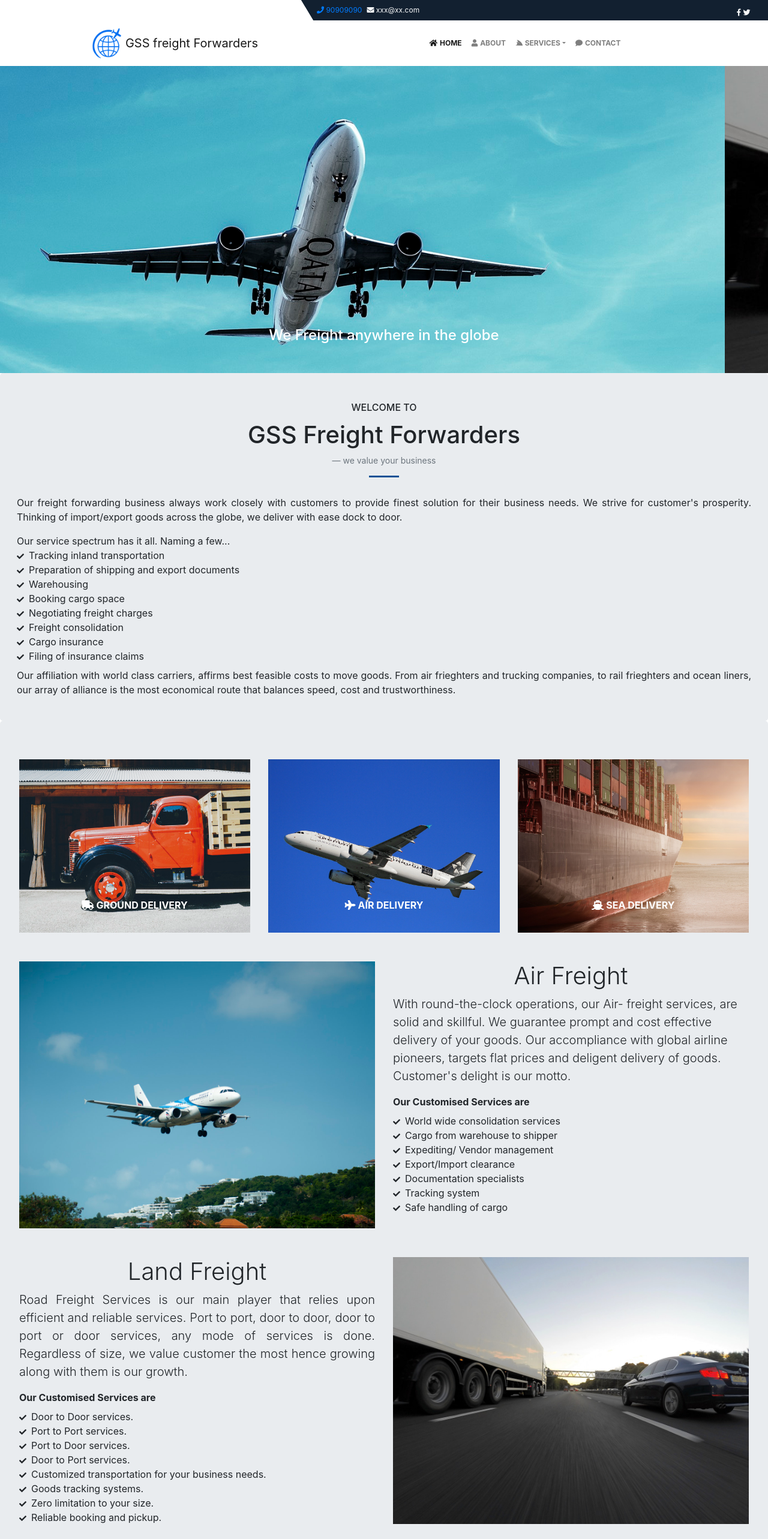
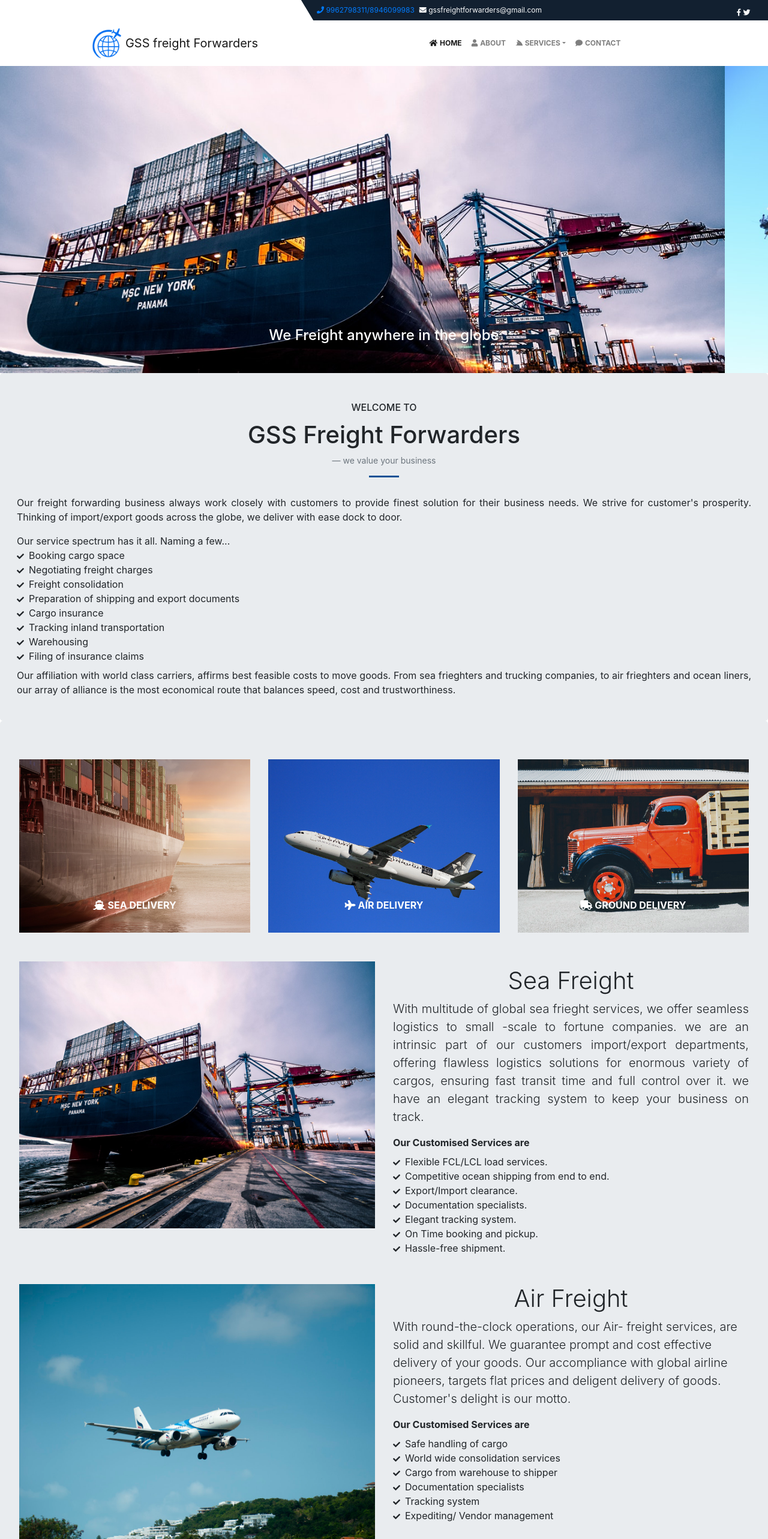
Before and after one commit to premkumar91/react-practise, a React (Create React App) app: page / in a window 1280 px wide. Shown: the top 2566 px of the page at 60% size. Built offline with nearby package versions, Linux system fonts and the light colour scheme.

Commit message:
content prioritized based on client requirements

```diff
--- a/src/components/about/About.js
+++ b/src/components/about/About.js
@@ -16,7 +16,7 @@ function About(){
         <h1 className="display-4 text-center mb-2">Freight Forwarding Services</h1>
         {/* <p className="lead mb-5 mt-5 text-justify">Our freight forwarding services are built for any size of firms. we strive hard to make our customers happy by understanding their needs and deliver the best solutions. From ocean shipments to airfreight and inland transportation, our established carrier network ensure complete safety, fast transit times and hassle free shipment to destination.</p> */}
         <p className="lead mb-5 mt-5 text-justify">
-          Our affiliation with world class carriers, affirms best feasible costs to move goods. From air frieghters and trucking companies, to rail frieghters and ocean liners, our array of alliance is the most economical route that balances speed, cost and trustworthiness.
+          Our affiliation with world class carriers, affirms best feasible costs to move goods. From sea frieghters and trucking companies, to air frieghters and ocean liners, our array of alliance is the most economical route that balances speed, cost and trustworthiness.
         </p>
         <FreightServicesPromo/>
       </div>
--- a/src/components/content/CompanyDescription.js
+++ b/src/components/content/CompanyDescription.js
@@ -20,17 +20,17 @@ class CompanyDescription extends React.Component{
                             Our service spectrum has it all. Naming a few...
                         </p>
                         <ul className="list-group list-group-flush">
-                            <li className="list-group-item list-item-unset"><i className="fa fa-check" aria-hidden="true"></i>Tracking inland transportation</li>
-                            <li className="list-group-item list-item-unset"><i className="fa fa-check" aria-hidden="true"></i>Preparation of shipping and export documents</li>
-                            <li className="list-group-item list-item-unset"><i className="fa fa-check" aria-hidden="true"></i>Warehousing</li>
                             <li className="list-group-item list-item-unset"><i className="fa fa-check" aria-hidden="true"></i>Booking cargo space</li>
                             <li className="list-group-item list-item-unset"><i className="fa fa-check" aria-hidden="true"></i>Negotiating freight charges</li>
                             <li className="list-group-item list-item-unset"><i className="fa fa-check" aria-hidden="true"></i>Freight consolidation</li>
+                            <li className="list-group-item list-item-unset"><i className="fa fa-check" aria-hidden="true"></i>Preparation of shipping and export documents</li>
                             <li className="list-group-item list-item-unset"><i className="fa fa-check" aria-hidden="true"></i>Cargo insurance</li>
+                            <li className="list-group-item list-item-unset"><i className="fa fa-check" aria-hidden="true"></i>Tracking inland transportation</li>
+                            <li className="list-group-item list-item-unset"><i className="fa fa-check" aria-hidden="true"></i>Warehousing</li>
                             <li className="list-group-item list-item-unset"><i className="fa fa-check" aria-hidden="true"></i>Filing of insurance claims </li>
                         </ul>
                         <p className="mt-2">
-                            Our affiliation with world class carriers, affirms best feasible costs to move goods. From air frieghters and trucking companies, to rail frieghters and ocean liners, our array of alliance is the most economical route that balances speed, cost and trustworthiness.
+                            Our affiliation with world class carriers, affirms best feasible costs to move goods. From sea frieghters and trucking companies, to air frieghters and ocean liners, our array of alliance is the most economical route that balances speed, cost and trustworthiness.
                         </p>
                     </div>
                 </span>
--- a/src/components/content/Content.js
+++ b/src/components/content/Content.js
@@ -6,8 +6,27 @@ class Content extends React.Component{
       this.supportedBreakPoints = [320,576,768,1024,1200,1440];
       this.activeBreakPoint = '';
       this.state = {
-          slides:[{
-            "id":1,
+          slides:[
+            {
+                "id":1,
+                "320":["ship3_576x324.jpeg"],  //array to support diffrent dpi later
+                "576":["ship3_576x324.jpeg"],
+                "768":["ship3_768x308.jpeg"],
+                "1024":["ship3_1024x410.jpeg"],
+                "1200":["ship3_1200x480.jpeg"],
+                "1440":["ship3_1440x576.jpeg"]
+              },
+              {
+                "id":2,
+                "320":["ship2_576x374.jpeg"],  //array to support diffrent dpi later
+                "576":["ship2_576x374.jpeg"],
+                "768":["ship2_768x308.jpeg"],
+                "1024":["ship2_1024x410.jpeg"],
+                "1200":["ship2_1200x480.jpeg"],
+                "1440":["ship2_1440x576.jpeg"]
+              },
+            {
+            "id":3,
             "320":["flight1_576x324.jpeg"],  //array to support diffrent dpi later
             "576":["flight1_576x324.jpeg"],
             "768":["flight1_768x308.jpeg"],
@@ -16,7 +35,7 @@ class Content extends React.Component{
             "1440":["flight1_1440x576.jpeg"]
           },
           {
-            "id":2,
+            "id":4,
             "320":["truck2_576x324.jpeg"],  //array to support diffrent dpi later
             "576":["truck2_576x324.jpeg"],
             "768":["truck2_768x308.jpeg"],
@@ -24,24 +43,7 @@ class Content extends React.Component{
             "1200":["truck2_1200x480.jpeg"],
             "1440":["truck2_1440x576.jpeg"]
           },
-          {
-            "id":3,
-            "320":["ship3_576x324.jpeg"],  //array to support diffrent dpi later
-            "576":["ship3_576x324.jpeg"],
-            "768":["ship3_768x308.jpeg"],
-            "1024":["ship3_1024x410.jpeg"],
-            "1200":["ship3_1200x480.jpeg"],
-            "1440":["ship3_1440x576.jpeg"]
-          },
-          {
-            "id":4,
-            "320":["ship2_576x374.jpeg"],  //array to support diffrent dpi later
-            "576":["ship2_576x374.jpeg"],
-            "768":["ship2_768x308.jpeg"],
-            "1024":["ship2_1024x410.jpeg"],
-            "1200":["ship2_1200x480.jpeg"],
-            "1440":["ship2_1440x576.jpeg"]
-          }]
+          ]
       }
     }
     componentDidMount(){
--- a/src/components/content/ServicesPromoOverview.js
+++ b/src/components/content/ServicesPromoOverview.js
@@ -11,10 +11,11 @@ class ServicesPromoContent extends React.Component {
             <div className="jumbotron mb-0">
                 <div className="row">
                     <div className="col-sm-12 col-md-4 col-lg-4 col-xl-4">
-                        <img src="promo_1280x960.jpg" className="w-100" alt="Responsive image"/>
+                        <img src="promo1_1280x960.jpeg" className="w-100" alt="Responsive image"/>
                         <span className="card-bottom-caption">
-                            <i className="fa fa-truck" aria-hidden="true"></i>
-                            <span className="pl-1 font-weight-bold">GROUND DELIVERY</span>
+
+                            <i className="fa fa-ship" aria-hidden="true"></i>
+                            <span className="pl-1 font-weight-bold">SEA DELIVERY</span>
                         </span>
                     </div>
                     <div className="col-sm-12 col-md-4 col-lg-4 col-xl-4">
@@ -25,53 +26,11 @@ class ServicesPromoContent extends React.Component {
                         </span>
                     </div>
                     <div className="col-sm-12 col-md-4 col-lg-4 col-xl-4">
-                        <img src="promo1_1280x960.jpeg" className="w-100" alt="Responsive image"/>
+                        <img src="promo_1280x960.jpg" className="w-100" alt="Responsive image"/>
                         <span className="card-bottom-caption">
-
-                            <i className="fa fa-ship" aria-hidden="true"></i>
-                            <span className="pl-1 font-weight-bold">SEA DELIVERY</span>
+                            <i className="fa fa-truck" aria-hidden="true"></i>
+                            <span className="pl-1 font-weight-bold">GROUND DELIVERY</span>
                         </span>
-                    </div>
-                </div>
-                <div className="row pt-5">
-                    <div className="col-sm-12 col-md-6 col-lg-6 col-xl-6 overflow-hidden">
-                        <img src="air_ban_1280x960.jpeg" className="w-100 zoom" alt="Responsive image"/>
-                    </div>
-                    <div className="col-sm-12 col-md-6 col-lg-6 col-xl-6">
-                        <h1 className="text-center font-weight-light">Air Freight</h1>
-                        <p className="lead">With round-the-clock operations, our Air- freight services, are solid and skillful. We guarantee prompt and cost effective delivery of your goods. Our accompliance with global airline pioneers, targets flat prices and deligent delivery of goods. Customer's delight is our motto.</p>
-                        <p className="mb-2 font-weight-bold ">Our Customised Services are</p>
-                        <ul className="list-group list-group-flush">
-                            <li className="list-group-item list-item-unset"><i className="fa fa-check" aria-hidden="true"></i>World wide consolidation services</li>
-                            <li className="list-group-item list-item-unset"><i className="fa fa-check" aria-hidden="true"></i>Cargo from warehouse to shipper</li>
-                            <li className="list-group-item list-item-unset"><i className="fa fa-check" aria-hidden="true"></i>Expediting/ Vendor management</li>
-                            <li className="list-group-item list-item-unset"><i className="fa fa-check" aria-hidden="true"></i>Export/Import clearance</li>
-                            <li className="list-group-item list-item-unset"><i className="fa fa-check" aria-hidden="true"></i>Documentation specialists</li>
-                            <li className="list-group-item list-item-unset"><i className="fa fa-check" aria-hidden="true"></i>Tracking system</li>
-                            <li className="list-group-item list-item-unset"><i className="fa fa-check" aria-hidden="true"></i>Safe handling of cargo</li>
-                        </ul>
-                    </div>
-                </div>
-                <div className="row pt-5">
-                    <div className="col-sm-12 col-md-6 col-lg-6 col-xl-6 mb-2">
-                        <h1 className="text-center font-weight-light">Land Freight</h1>
-                        <p className="lead text-justify">
-                            Road Freight Services is our main player that relies upon efficient and reliable services.
-                            Port to port, door to door, door to port or door services, any mode of services is done. Regardless of size, we value customer the most hence growing along with them is our growth.</p>
-                        <p className="mb-2 font-weight-bold ">Our Customised Services are</p>
-                        <ul className="list-group list-group-flush">
-                            <li className="list-group-item list-item-unset"><i className="fa fa-check" aria-hidden="true"></i>Door to Door services.</li>
-                            <li className="list-group-item list-item-unset"><i className="fa fa-check" aria-hidden="true"></i>Port to Port services.</li>
-                            <li className="list-group-item list-item-unset"><i className="fa fa-check" aria-hidden="true"></i>Port to Door services.</li>
-                            <li className="list-group-item list-item-unset"><i className="fa fa-check" aria-hidden="true"></i>Door to Port services.</li>
-                            <li className="list-group-item list-item-unset"><i className="fa fa-check" aria-hidden="true"></i>Customized transportation for your business needs.</li>
-                            <li className="list-group-item list-item-unset"><i className="fa fa-check" aria-hidden="true"></i>Goods tracking systems.</li>
-                            <li className="list-group-item list-item-unset"><i className="fa fa-check" aria-hidden="true"></i>Zero limitation to your size.</li>
-                            <li className="list-group-item list-item-unset"><i className="fa fa-check" aria-hidden="true"></i>Reliable booking and pickup.</li>
-                        </ul>
-                    </div>
-                    <div className="col-sm-12 col-md-6 col-lg-6 col-xl-6 overflow-hidden">
-                        <img src="truck_ban_1280x960.jpeg" className="w-100 zoom" alt="Responsive image"/>
                     </div>
                 </div>
                 <div className="row pt-5">
@@ -88,9 +47,49 @@ class ServicesPromoContent extends React.Component {
                             <li className="list-group-item list-item-unset"><i className="fa fa-check" aria-hidden="true"></i>Export/Import clearance.</li>
                             <li className="list-group-item list-item-unset"><i className="fa fa-check" aria-hidden="true"></i>Documentation specialists.</li>
                             <li className="list-group-item list-item-unset"><i className="fa fa-check" aria-hidden="true"></i>Elegant tracking system.</li>
+                            <li className="list-group-item list-item-unset"><i className="fa fa-check" aria-hidden="true"></i>On Time booking and pickup.</li>
+                            <li className="list-group-item list-item-unset"><i className="fa fa-check" aria-hidden="true"></i>Hassle-free shipment.</li>
                         </ul>
                     </div>
                 </div>
+                <div className="row pt-5">
+                    <div className="col-sm-12 col-md-6 col-lg-6 col-xl-6 overflow-hidden">
+                        <img src="air_ban_1280x960.jpeg" className="w-100 zoom" alt="Responsive image"/>
+                    </div>
+                    <div className="col-sm-12 col-md-6 col-lg-6 col-xl-6">
+                        <h1 className="text-center font-weight-light">Air Freight</h1>
+                        <p className="lead">With round-the-clock operations, our Air- freight services, are solid and skillful. We guarantee prompt and cost effective delivery of your goods. Our accompliance with global airline pioneers, targets flat prices and deligent delivery of goods. Customer's delight is our motto.</p>
+                        <p className="mb-2 font-weight-bold ">Our Customised Services are</p>
+                        <ul className="list-group list-group-flush">
+                        <li className="list-group-item list-item-unset"><i className="fa fa-check" aria-hidden="true"></i>Safe handling of cargo</li>
+                            <li className="list-group-item list-item-unset"><i className="fa fa-check" aria-hidden="true"></i>World wide consolidation services</li>
+                            <li className="list-group-item list-item-unset"><i className="fa fa-check" aria-hidden="true"></i>Cargo from warehouse to shipper</li>
+                            <li className="list-group-item list-item-unset"><i className="fa fa-check" aria-hidden="true"></i>Documentation specialists</li>
+                            <li className="list-group-item list-item-unset"><i className="fa fa-check" aria-hidden="true"></i>Tracking system</li>
+                            <li className="list-group-item list-item-unset"><i className="fa fa-check" aria-hidden="true"></i>Expediting/ Vendor management</li>
+                        </ul>
+                    </div>
+                </div>
+                <div className="row pt-5">
+                    <div className="col-sm-12 col-md-6 col-lg-6 col-xl-6 mb-2">
+                        <h1 className="text-center font-weight-light">Land Freight</h1>
+                        <p className="lead text-justify">
+                            Road Freight Services is our main player that relies upon efficient and reliable services.
+                            Port to port, door to door, door to port or door services, any mode of services is done. Regardless of size, we value customer the most hence growing along with them is our growth.</p>
+                        <p className="mb-2 font-weight-bold ">Our Customised Services are</p>
+                        <ul className="list-group list-group-flush">
+                            <li className="list-group-item list-item-unset"><i className="fa fa-check" aria-hidden="true"></i>Reliable booking and pickup.</li>
+                            <li className="list-group-item list-item-unset"><i className="fa fa-check" aria-hidden="true"></i>Zero limitation to your size.</li>
+                            <li className="list-group-item list-item-unset"><i className="fa fa-check" aria-hidden="true"></i>Customized transportation for your business needs.</li>
+                            <li className="list-group-item list-item-unset"><i className="fa fa-check" aria-hidden="true"></i>Goods tracking systems.</li>
+                            <li className="list-group-item list-item-unset"><i className="fa fa-check" aria-hidden="true"></i>Port to Door services.</li>
+                        </ul>
+                    </div>
+                    <div className="col-sm-12 col-md-6 col-lg-6 col-xl-6 overflow-hidden">
+                        <img src="truck_ban_1280x960.jpeg" className="w-100 zoom" alt="Responsive image"/>
+                    </div>
+                </div>
+
             </div>
             </>
         )
--- a/src/components/footer/Footer.js
+++ b/src/components/footer/Footer.js
@@ -13,9 +13,9 @@ class Footer extends React.Component{
                      <span className="underline-block">
                         <span className="underline underline-color"></span>
                      </span>
-                     <p className="pl-5 pr-5 text-justify">Whether you are a small or big firm, thinking of to export or import your goods anywhere in the world. No Worry! We are here to provide dock to door services in an ease manner.</p>
-                     <a className="mr-3 text-light" href="https://twitter.com/premjec91" target="_blank"><i className="fab fa-facebook-f"></i></a>
-                     <a className="mr-3 text-light" href="https://twitter.com/premjec91" target="_blank"><i className="fab fa-twitter"></i></a>
+                     <p className="pl-5 pr-5 text-justify">Whether you are a small or big firm, thinking of to export or import your goods anywhere in the world. No Worries! We are here to provide dock to door services in an ease manner.</p>
+                     <a className="mr-3 text-light" href="https://www.facebook.com/gnanasekar.vsm" target="_blank"><i className="fab fa-facebook-f"></i></a>
+                     <a className="mr-3 text-light" href="https://twitter.com/gssfreightforw1" target="_blank"><i className="fab fa-twitter"></i></a>
                     </div>
                     <div className="col-sm-12 col-md-4 col-lg-4 col-xl-4 mb-3">
                     QUICK LINKS
@@ -35,11 +35,15 @@ class Footer extends React.Component{
                         <li className="list-group-item footer-link">
                             <span>
                                 <i className="fas fa-map-marker-alt mr-1"></i>
-                                Floor No.5 Address ,state pincode - 000000
+                                SNSJ Harbour Tower , Ground Floor
+                                <br/>
+                                27 Marraikkair Labbai Street / Krishnan Koil Street
+                                <br/>
+                                Parrys, Chennai, Tamil Nadu 600001
                             </span>
                         </li>
-                        <li className="list-group-item footer-link"><span><i className="fas fa-phone mr-1"></i>9090909090</span></li>
-                        <li className="list-group-item footer-link"><span><i className="fas fa-envelope mr-1"></i>xxlogistic@gmail.com</span></li>
+                        <li className="list-group-item footer-link"><span><i className="fas fa-phone mr-1"></i>9962798311/8946099983</span></li>
+                        <li className="list-group-item footer-link"><span><i className="fas fa-envelope mr-1"></i>gssfreightforwarders@gmail.com</span></li>
                     </ul>
                     </div>
                 </div>
--- a/src/components/freight_forwarding/FreightForwarding.js
+++ b/src/components/freight_forwarding/FreightForwarding.js
@@ -13,7 +13,7 @@ class FreightForwarding extends React.Component{
                 {/* <p className="lead mb-5 mt-5 text-justify">Our freight forwarding services are built for any size of firms. we strive hard to make our customers happy by understanding their needs and deliver the best solutions. From ocean shipments to airfreight and inland transportation, our established carrier network ensure complete safety, fast transit times and hassle free shipment to destination.</p> */}
                 <p className="lead mb-5 mt-5 text-justify">
                     Our freight forwarding business always work closely with customers to provide finest solution for their business needs. We strive for customer's prosperity. Thinking of import/export goods across the globe, we deliver with ease dock to door.
-                    Our affiliation with world class carriers, affirms best feasible costs to move goods. From air frieghters and trucking companies, to rail frieghters and ocean liners, our array of alliance is the most economical route that balances speed, cost and trustworthiness.
+                    Our affiliation with world class carriers, affirms best feasible costs to move goods. From sea frieghters and trucking companies, to air frieghters and ocean liners, our array of alliance is the most economical route that balances speed, cost and trustworthiness.
                 </p>
                 <FreightServicesPromo/>
             </div>
--- a/src/components/header/config.json
+++ b/src/components/header/config.json
@@ -90,10 +90,10 @@
     ],
     "website":{
         "name":"GSS freight Forwarders",
-        "facebook_page_link":"https://twitter.com/premjec91",
-        "twitter_page_link":"https://twitter.com/premjec91",
-        "mobile_no":"90909090",
-        "email":"xxx@xx.com",
+        "facebook_page_link":"https://www.facebook.com/gnanasekar.vsm",
+        "twitter_page_link":"https://twitter.com/gssfreightforw1",
+        "mobile_no":"9962798311/8946099983",
+        "email":"gssfreightforwarders@gmail.com",
         "logo":"icon1.png"
     }
 }
--- a/src/components/map/Map.js
+++ b/src/components/map/Map.js
@@ -1,7 +1,7 @@
 import React from 'react';
 function Map(props){
     return (
-        <iframe src="https://www.google.com/maps/embed?pb=!1m14!1m8!1m3!1d31085.2174576993!2d80.2488595!3d13.121207!3m2!1i1024!2i768!4f13.1!3m3!1m2!1s0x3a5265054291a09b%3A0x276fe51caf7b48d3!2sPerambur%2C+Chennai%2C+Tamil+Nadu!5e0!3m2!1sen!2sin!4v1546447214212" width="600" height="450" frameBorder="0" style={props.mapStyle} allowFullScreen></iframe>
+        <iframe src="https://www.google.com/maps/embed?pb=!1m14!1m8!1m3!1d7195.256061501645!2d80.286592!3d13.096305!3m2!1i1024!2i768!4f13.1!3m3!1m2!1s0x3a526f448d0e19bd%3A0xd85fd22c64b5b79f!2sChennai%2C+Tamil+Nadu+600001%2C+India!5e1!3m2!1sen!2sus!4v1549207267352" width="600" height="450" frameborder="0" style={props.mapStyle} allowfullscreen></iframe>
     )
 }
 export default Map
--- a/src/components/tracking/Tracking.js
+++ b/src/components/tracking/Tracking.js
@@ -7,7 +7,7 @@ function Tracking(){
             <p  className="lead text-center">Check your business is on track</p>
             <hr  className="my-4"/>
             <p  className="text-center">
-                <a  className="btn btn-primary btn-lg" href="https://www.track-trace.com/aircargo" role="button" target="_blank"><i  className="fa fa-plane mr-1" aria-hidden="true"></i>Air Cargo Tracking</a>
+                <a  className="btn btn-primary btn-lg" href="https://aaiclas-ecom.org/ImportCargoTrackingNew.aspx" role="button" target="_blank"><i  className="fa fa-plane mr-1" aria-hidden="true"></i>Air Cargo Tracking</a>
             </p>
             <p  className="text-center">
                 <a  className="btn btn-primary btn-lg" href="https://www.track-trace.com/container" role="button" target="_blank"><i  className="fa fa-ship mr-1" aria-hidden="true"></i>Sea Cargo Tracking</a>
```
Also changed, not shown: src/components/content/FreightServicesPromo.js (+11 -10 lines), 2 other files (tests, documents, lock files or other folders).
